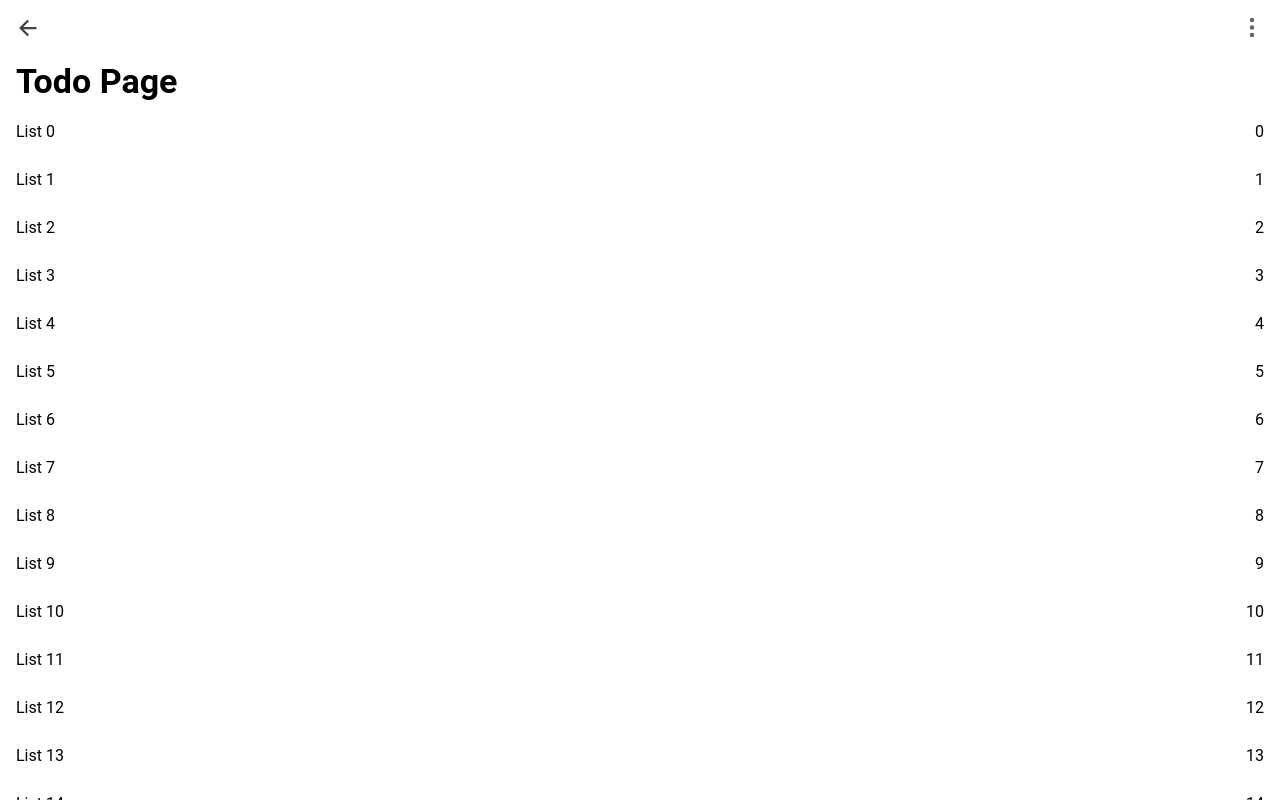
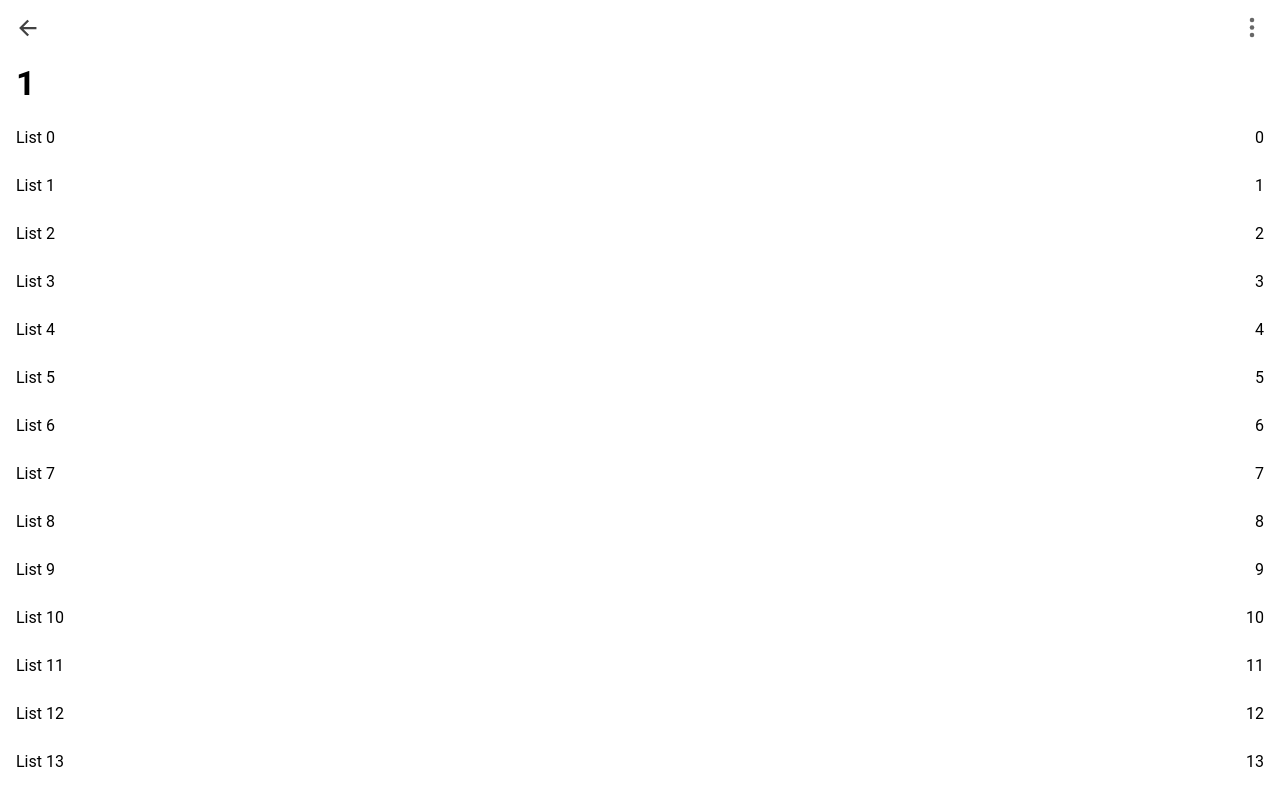
Before and after one commit to immortalt/immortal-todo, a React (Create React App) app: page /todo/1 in a window 1280 px wide. Built offline with nearby package versions, Linux system fonts and the light colour scheme.

Commit message:
feat(TodoList): implement suitable ui and transformation of my day title

```diff
--- a/src/pages/TodoList/index.css
+++ b/src/pages/TodoList/index.css
@@ -1,4 +1,3 @@
-
 .todo-side-menu ul {
     padding: 0;
 }
@@ -16,7 +15,42 @@
     margin-left: -2px;
 }
 
-.todo-side-menu ion-icon{
+.todo-side-menu ion-icon {
     font-size: 22px;
     --ionicon-stroke-width: 40px;
 }
+
+.content-header {
+    display: block;
+    margin-bottom: 10px;
+}
+
+.content-header ion-toolbar {
+    display: block;
+}
+
+.content-header ion-title {
+    display: block;
+}
+
+.content-header .today {
+    font-size: 32px;
+}
+
+.content-header .today-date {
+    margin-top: 3px;
+    font-size: 20px;
+    font-weight: normal;
+}
+
+.page-header {
+    display: block;
+}
+
+.page-header .today {
+    font-size: 20px;
+}
+
+.page-header .today-date {
+    display: none;
+}
--- a/src/pages/TodoList/index.tsx
+++ b/src/pages/TodoList/index.tsx
@@ -5,28 +5,18 @@ import {
     IonContent,
     IonHeader,
     IonIcon,
-    IonItem, IonLabel, IonList,
-    IonPage,
     IonTitle,
     IonToolbar, isPlatform
 } from '@ionic/react';
 import TodoLists from "../../components/TodoLists";
 import React from "react";
 import {
-    arrowBackOutline,
-    calendarOutline, checkmarkCircleOutline,
-    checkmarkOutline, ellipsisHorizontal, ellipsisVertical,
-    infiniteOutline,
-    personCircle,
-    search,
-    starOutline,
-    sunnyOutline, trashOutline
+    checkmarkCircleOutline,
+    ellipsisHorizontal, ellipsisVertical,
+    trashOutline
 } from 'ionicons/icons';
-import {Divider, IconButton, Menu, MenuItem} from "@mui/material";
+import {Menu, MenuItem} from "@mui/material";
 import {RouteComponentProps} from "react-router";
-import {Link} from "react-router-dom";
-import AccountCircle from '@mui/icons-material/AccountCircle';
-import CheckCircle from '@mui/icons-material/CheckCircle';
 import ListItemText from '@mui/material/ListItemText';
 import ListItemIcon from '@mui/material/ListItemIcon';
 import "./index.css";
@@ -37,15 +27,10 @@ interface TodoPageProps
     }> {
 }
 
-const getTitle = (id: string) => {
-    if (id === "today") return "Today";
-    return "Todo Page";
-}
 
 const TodoPage: React.FC<TodoPageProps> = ({match}) => {
     const {id} = match.params;
     const isIOS = isPlatform("ios");
-    const title = getTitle(id);
     const [anchorEl, setAnchorEl] = React.useState<null | HTMLElement>(null);
     const handleMenu = (event: React.MouseEvent<HTMLElement>) => {
         setAnchorEl(event.currentTarget);
@@ -53,6 +38,17 @@ const TodoPage: React.FC<TodoPageProps> = ({match}) => {
     const handleClose = () => {
         setAnchorEl(null);
     }
+
+    const getTitle = (id: string) => {
+        if (id === "today") {
+            return <>
+                <div className="today">My Day</div>
+                <div className="today-date">{new Date().toLocaleDateString()}</div>
+            </>;
+        }
+        return id;
+    }
+    const title = getTitle(id);
     return (
         <>
             <IonHeader mode="ios" translucent={true}>
@@ -60,7 +56,7 @@ const TodoPage: React.FC<TodoPageProps> = ({match}) => {
                     <IonButtons slot="start" style={{height: 44}}>
                         <IonBackButton defaultHref="/home" text={isIOS ? "Lists" : ""}></IonBackButton>
                     </IonButtons>
-                    <IonTitle>{title}</IonTitle>
+                    <IonTitle className="page-header">{title}</IonTitle>
                     <IonButtons slot="end">
                         <IonButton
                             aria-label="account of current user"
@@ -103,8 +99,8 @@ const TodoPage: React.FC<TodoPageProps> = ({match}) => {
                 </IonToolbar>
             </IonHeader>
             <IonContent fullscreen>
-                <IonHeader style={{display: "block"}} mode="ios" collapse="condense">
-                    <IonToolbar mode="ios">
+                <IonHeader className="content-header" mode="ios" collapse="condense">
+                    <IonToolbar mode="ios" style={{"--min-height": id === "today" ? "65px" : "40px"}}>
                         <IonTitle size="large">{title}</IonTitle>
                     </IonToolbar>
                 </IonHeader>
```
